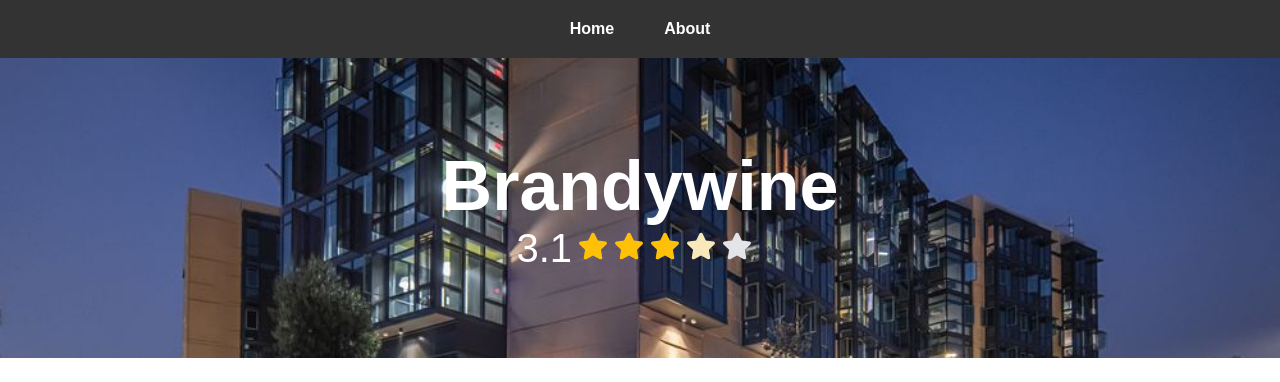
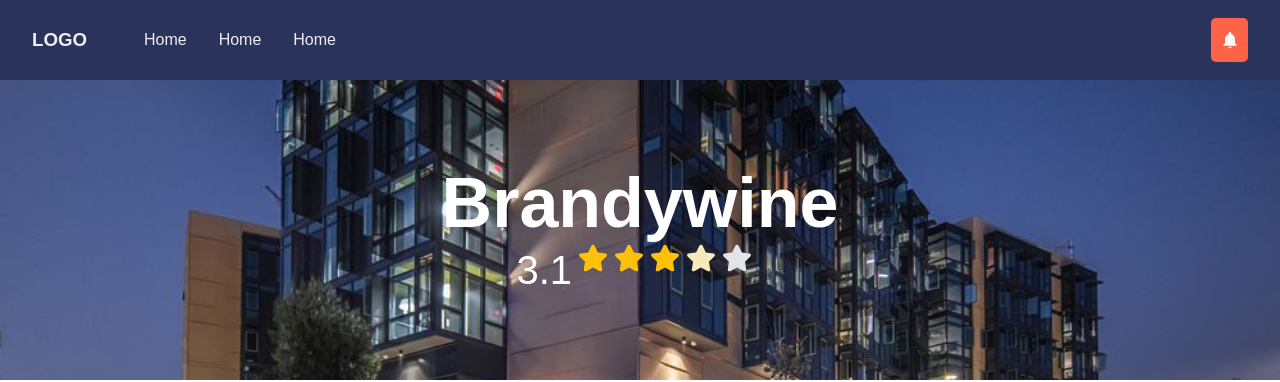
Before and after one commit to Eggy99367/VenusHack2024, a React (Vite) app in the folder VenusHack2024/: page /brandywine in a window 1280 px wide. Shown: the top 382 px of the page. Built offline with nearby package versions, Linux system fonts and the light colour scheme.

Commit message:
card_popout

```diff
--- a/VenusHack2024/src/components/card/card.css
+++ b/VenusHack2024/src/components/card/card.css
@@ -13,6 +13,10 @@
 .card-img{
     width: 100%;
     border-radius: 1rem 1rem 0 0;
+}
+.card-img2{
+    width: 95%;
+    border-radius: 0.5rem 0.5rem 0.5rem 0.5rem;
 }
 .card-title,.card-description{
     margin: 0.5rem 5%;
@@ -38,3 +42,7 @@
     flex-direction: row;
     align-items: center;
 }
+
+.popout_title{
+    margin-bottom: 5%;
+}
--- a/VenusHack2024/src/components/card/card.jsx
+++ b/VenusHack2024/src/components/card/card.jsx
@@ -1,39 +1,59 @@
-import React from "react";
-import { StarRating } from '../star_rating/star_rating'
-import { HStack, Box } from '@chakra-ui/react';
-import './card.css';
+import React, { useState } from "react";
+import { createPortal } from "react-dom";
+import { StarRating } from "../star_rating/star_rating";
+import { HStack, Box } from "@chakra-ui/react";
+import { RatingPopout } from "../rating_popout/rating_popout";
+import "./card.css";
 
-export const Card = ({
-    imgSrc,
-    title,
-    rate,
-    comment_num,
-    link
-}) =>{
+export const Card = ({ imgSrc, title, rate, comment_num }) => {
+  const [modalOpen, setModalOpen] = useState(false);
+  const [message, setMessage] = useState("");
+
+  const handleButtonClick = (value) => {
+    setModalOpen(false);
+    setMessage(value);
+  };
+
   return (
     <div className="card-container">
-            <img src= {imgSrc}
-            alt={"Card Image"}
-            className="card-img"
-            />
+      <img src={imgSrc} alt="Card Image" className="card-img" />
       <h1 className="card-title">{title}</h1>
       <HStack spacing="0px" marginLeft="6%" marginBottom="2%">
         <Box width="5%">
-                    <p>{rate ?? '0'}</p>
+          <p>{rate ?? "0"}</p>
         </Box>
         <Box width="62%">
-                    {rate ? <StarRating value={rate} /> : <StarRating value={0} />}
+          <StarRating value={rate ?? 0} />
         </Box>
         <Box width="26%">
           <p>{comment_num ?? 0} reviews</p>
         </Box>
       </HStack>
 
-            <a href={link} className="card-btn">
-                More
-            </a>
+      <HStack>
+        <button
+          className="card-btn"
+          onClick={() => {
+            setModalOpen(true);
+            console.log(modalOpen);
+          }}
+        >
+          Open
+        </button>
+        {modalOpen && (
+          <RatingPopout
+            closeModal={handleButtonClick}
+            onSubmit={handleButtonClick}
+            onCancel={handleButtonClick}
+          >
+            <h1 className="popout_title">Rate {title}</h1>
+            <img src={imgSrc} alt="Card Image" className="card-img2" />
+          </RatingPopout>
+        )}
+      </HStack>
+      {message && <p>{message}</p>}
     </div>
   );
 };
 
-export default Card
+export default Card;
--- a/VenusHack2024/src/components/navbar/navbar.css
+++ b/VenusHack2024/src/components/navbar/navbar.css
@@ -1,34 +1,96 @@
-nav {
+@import url("https://fonts.googleapis.com/css2?family=Titillium+Web:wght@300;400;700&display=swap");
+
+* {
+	padding: 0;
 	margin: 0;
-  padding: 10px 20px;
-  background-color: #333;
+	box-sizing: border-box;
+	font-family: "Titillium Web", sans-serif;
+}
+
+:root {
+	--mainColor: #29335c;
+	--mainColorLight: #5767aa;
+	--secondaryColor: #db2b39;
+	--textColor: #eee;
+}
+
+header {
 	display: flex;
 	align-items: center;
-  justify-content: center;
+	justify-content: space-between;
+	height: 80px;
+	padding: 0 2rem;
+	background-color: var(--mainColor);
+	color: var(--textColor);
 }
 
 nav a {
+	margin: 0 1rem;
+	color: var(--textColor);
 	text-decoration: none;
-  color: white;
-  padding: 10px 15px;
-  margin: 0 10px;
-  transition: background-color 0.3s, color 0.3s;
-  border-radius: 5px;
-  font-weight: bold;
 }
 
 nav a:hover {
-  background-color: #555;
-  color: #ddd;
+	color: var(--secondaryColor);
 }
 
-@media (max-width: 600px) {
+header .nav-btn {
+	padding: 5px;
+	cursor: pointer;
+	background: transparent;
+	border: none;
+	outline: none;
+	color: var(--textColor);
+	visibility: hidden;
+	opacity: 0;
+	font-size: 1.8rem;
+}
+
+header div,
 nav {
-    padding: 10px;
+	display: flex;
+	align-items: center;
+}
+
+@media only screen and (max-width: 1024px) {
+	header .nav-btn {
+		visibility: visible;
+		opacity: 1;
+	}
+
+	header nav {
+		position: fixed;
+		top: -100vh;
+		left: 0;
+		height: 100%;
+		width: 100%;
+		display: flex;
+		flex-direction: column;
+		align-items: center;
+		justify-content: center;
+		gap: 2rem;
+		background-color: var(--mainColor);
+		transition: 1s;
+	}
+
+	header .responsive_nav {
+		transform: translateY(100vh);
+	}
+
+	nav .nav-close-btn {
+		position: absolute;
+		top: 2rem;
+		right: 2rem;
 	}
 
 	nav a {
-    padding: 8px 10px;
-    margin: 0 5px;
+		font-size: 1.5rem;
 	}
 }
+
+.spacer {
+  width: 5%; /* Adjust the value as needed */
+}
+.spacer2 {
+  width: 95%; /* Adjust the value as needed */
+}
--- a/VenusHack2024/src/components/navbar/navbar.jsx
+++ b/VenusHack2024/src/components/navbar/navbar.jsx
@@ -1,13 +1,43 @@
-import React from 'react';
-import { Link } from 'react-router-dom';
-import './navbar.css'
+import React from "react";
+import { Link } from "react-router-dom";
+import "./navbar.css";
+import { useRef } from "react";
+import { FaBars, FaTimes } from "react-icons/fa";
+import { IconButton } from "@chakra-ui/react";
+import { BellIcon } from "@chakra-ui/icons";
 
 function Navbar() {
+  const navRef = useRef();
+
+  const showNavbar = () => {
+    navRef.current.classList.toggle("responsive_nav");
+  };
+
   return (
-    <nav>
-      <Link to="/">Home</Link>
-      <Link to="/about">About</Link>
-    </nav>
+    <header>
+      <h3>LOGO</h3>
+      <div className="spacer"></div>
+      <nav ref={navRef}>
+        <Link to="/">Home</Link>
+        <Link to="/">Home</Link>
+        <Link to="/">Home</Link>
+        <button className="nav-btn nav-close-btn" onClick={showNavbar}>
+          <FaTimes />
+        </button>
+      </nav>
+      <button className="nav-btn" onClick={showNavbar}>
+        <FaBars />
+      </button>
+      <IconButton
+        height={"55%"}
+        width={"4.5%"}
+        bg={"#ff6347"}
+        variant="outline"
+        color={"#00000"}
+        aria-label="Send email"
+        icon={<BellIcon boxSize={20} />}
+      />
+    </header>
   );
 }
 
--- /dev/null
+++ b/VenusHack2024/src/components/rating_popout/rating_popout.css
@@ -0,0 +1,56 @@
+.modal-container {
+    position: fixed;
+    left: 0;
+    top: 0;
+    width: 100%;
+    height: 100%;
+    display: flex;
+    align-items: center;
+    justify-content: center;
+    background-color: rgba(0, 0, 0, 0.5);
+  }
+
+  .modal {
+    border-radius: 5px;
+    padding: 2rem;
+    background-color: white;
+    width: 30em;
+  }
+
+  .btn-submit {
+    background-color: #42a942;
+  }
+
+  .btn-cancel {
+    background-color: #d9534f;
+  }
+
+  .close {
+    cursor: pointer;
+  }
+
+  .modal-header {
+    display: flex;
+    justify-content: flex-end;
+    font-size: 2rem;
+  }
+
+  .modal-content {
+    margin-bottom: 1rem;
+    align-items: center;
+  }
+
+  .modal-footer {
+    display: flex;
+    justify-content: space-evenly;
+  }
+
+  .star{
+    align-content: center;
+    margin-bottom: 10%;
+  }
+
+  .input{
+    size:"lg";
+    visibility:"outline";
+  }
--- /dev/null
+++ b/VenusHack2024/src/components/rating_popout/rating_popout.jsx
@@ -0,0 +1,60 @@
+import React from "react";
+import "./rating_popout.css";
+import StarRating from "../user_rate/star_rating";
+import {
+  FormControl,
+  FormLabel,
+  Input,
+  FormHelperText,
+} from "@chakra-ui/react";
+
+export const RatingPopout = ({ onSubmit, onCancel, closeModal, children }) => {
+  const [value, setValue] = React.useState("");
+  const handleChange = (event) => setValue(event.target.value);
+  return (
+    <div
+      className="modal-container"
+      onClick={(e) => {
+        if (e.target.className === "modal-container")
+          closeModal("Modal was closed");
+      }}
+    >
+      <div className="modal">
+        <div className="modal-header">
+          <p className="close" onClick={() => closeModal("")}>
+            &times;
+          </p>
+        </div>
+        <div className="modal-content">{children}</div>
+        <div className="star">
+          <StarRating />
+          <FormControl>
+            <FormLabel>Comment</FormLabel>
+            <Input
+              className="input"
+              onChange={handleChange}
+              value={value}
+              placeholder="Say something..."
+            />
+          </FormControl>
+        </div>
+        <div className="modal-footer">
+          <button
+            type="submit"
+            className="btn btn-submit"
+            onClick={() => onSubmit("")}
+          >
+            Submit
+          </button>
+          <button
+            type="button"
+            className="btn btn-cancel"
+            onClick={() => onCancel("")}
+          >
+            Cancel
+          </button>
+        </div>
+      </div>
+    </div>
+  );
+};
--- /dev/null
+++ b/VenusHack2024/src/components/user_rate/star_rating.css
@@ -0,0 +1,12 @@
+.spacer{
+    align-content: center;
+}
+
+input[type = "radio"]{
+    display: none;
+}
+
+.star{
+    cursor: pointer;
+    transition: color 200ms;
+}
--- /dev/null
+++ b/VenusHack2024/src/components/user_rate/star_rating.jsx
@@ -0,0 +1,37 @@
+import React, { useState } from "react";
+import { FaStar } from "react-icons/fa";
+import "./star_rating.css";
+import { HStack } from "@chakra-ui/react";
+
+const StarRating = () => {
+  const [rating, setRating] = useState(null);
+  const [hover, setHover] = useState(null);
+  return (
+    <div>
+        <HStack>
+            {[...Array(5)].map((star, i) => {
+                const ratingValue = i + 1;
+                return (
+                <label key={i}>
+                    <input
+                    type="radio"
+                    name="rating"
+                    value={ratingValue}
+                    onClick={() => setRating(ratingValue)}
+                    />
+                    <FaStar
+                    className="star"
+                    color={ratingValue <= (hover || rating) ? "#ffc107" : "#e4e5e9"}
+                    size={30}
+                    onMouseEnter={() => setHover(ratingValue)}
+                    onMouseLeave={() => setHover(null)}
+                    />
+                </label>
+                );
+            })}
+        </HStack>
+    </div>
+  );
+};
+
+export default StarRating;
```
Also changed, not shown: 1 other file (tests, documents, lock files or other folders). Lines whose indentation alone changed are shown as unchanged.
